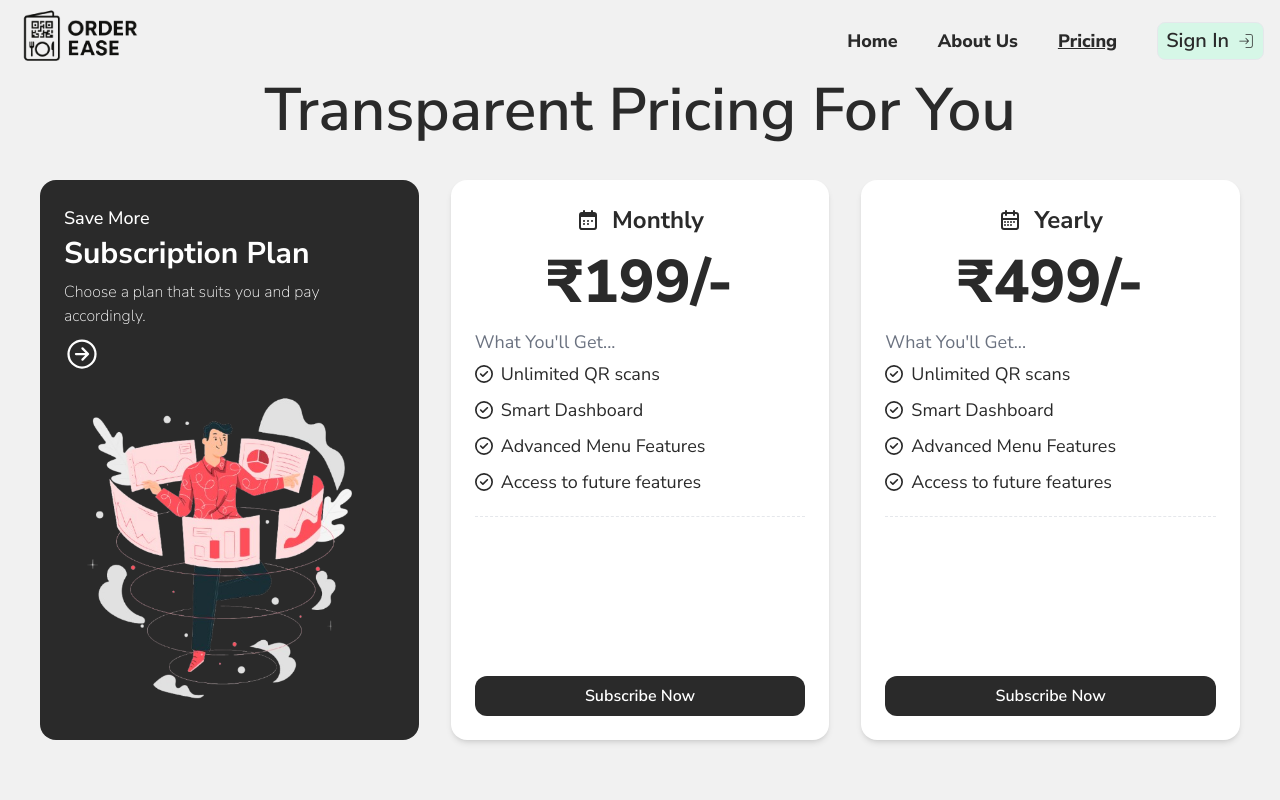
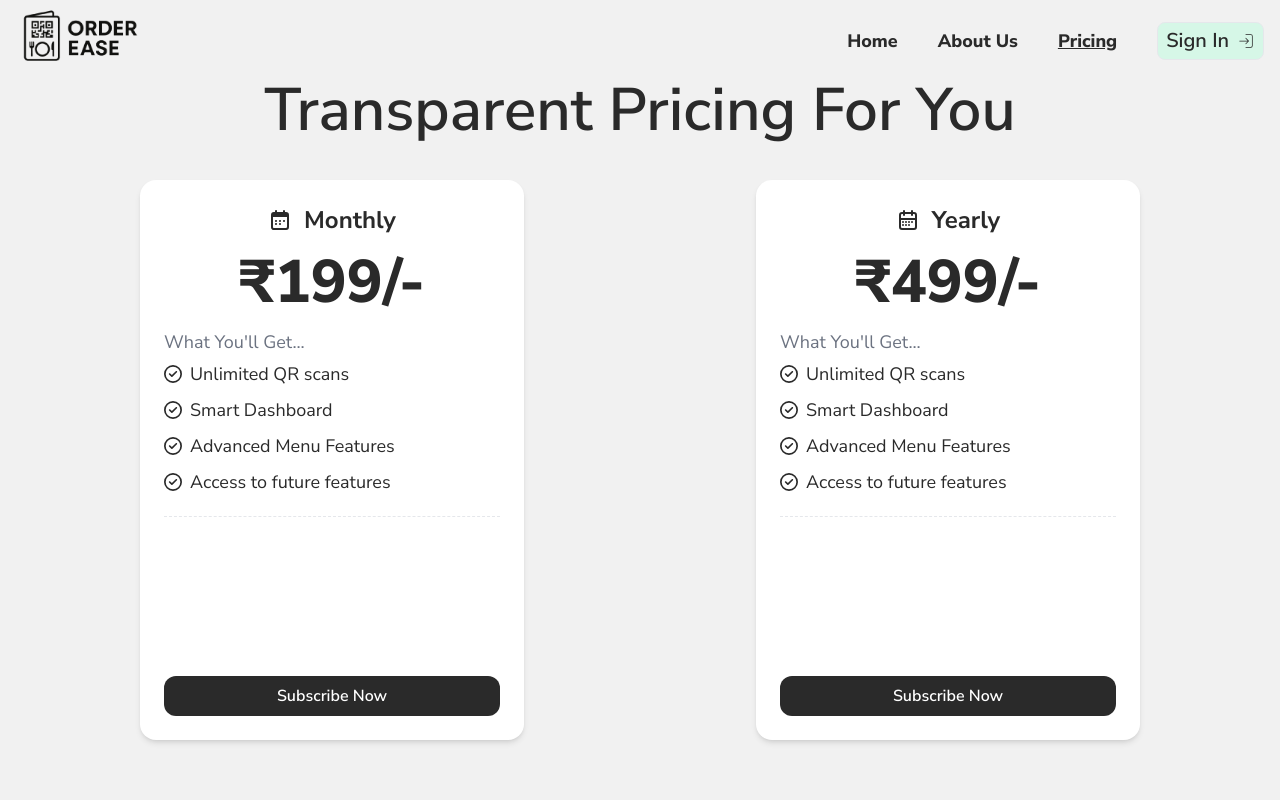
Before and after one commit to itsonlyTushar/OrderEase, a React (Vite) app: page /pricing in a window 1280 px wide. Shown: the top 800 px of the page. Built offline with nearby package versions, Linux system fonts and the light colour scheme; no server answers.

Commit message:
pricing page updated

```diff
--- a/src/user/pages/Pricing.jsx
+++ b/src/user/pages/Pricing.jsx
@@ -35,28 +35,7 @@ function Pricing() {
         </h1>
       </header>
 
-      <div className="grid sm:grid-cols-3 grid-cols-1 place-items-center py-10 gap-8">
-        {/* Subscribe Card */}
-        <article
-          className="bg-blackBg text-whiteBg rounded-2xl p-6 w-full max-w-sm sm:h-[35rem]"
-          aria-label="Subscription Plan"
-        >
-          <header>
-            <h2 className="text-lg font-medium">Save More</h2>
-            <h3 className="font-bold text-3xl mt-1">Subscription Plan</h3>
-          </header>
-          <p className="text-wrap font-thin my-2">
-            Choose a plan that suits you and pay accordingly.
-          </p>
-          <IoArrowForwardCircleOutline className="text-4xl mt-2" />
-          <img
-            data-aos="fade-up"
-            className="max-w-xs mt-4"
-            src={pic}
-            alt="Subscription plan visual"
-          />
-        </article>
-
+      <div className="grid sm:grid-cols-2 grid-cols-1 place-items-center py-10 gap-8">
         {/* Monthly Card */}
         <article
           className="bg-whiteBg text-blackBg rounded-2xl shadow-md p-6 w-full max-w-sm flex flex-col justify-between sm:h-[35rem]"
```
